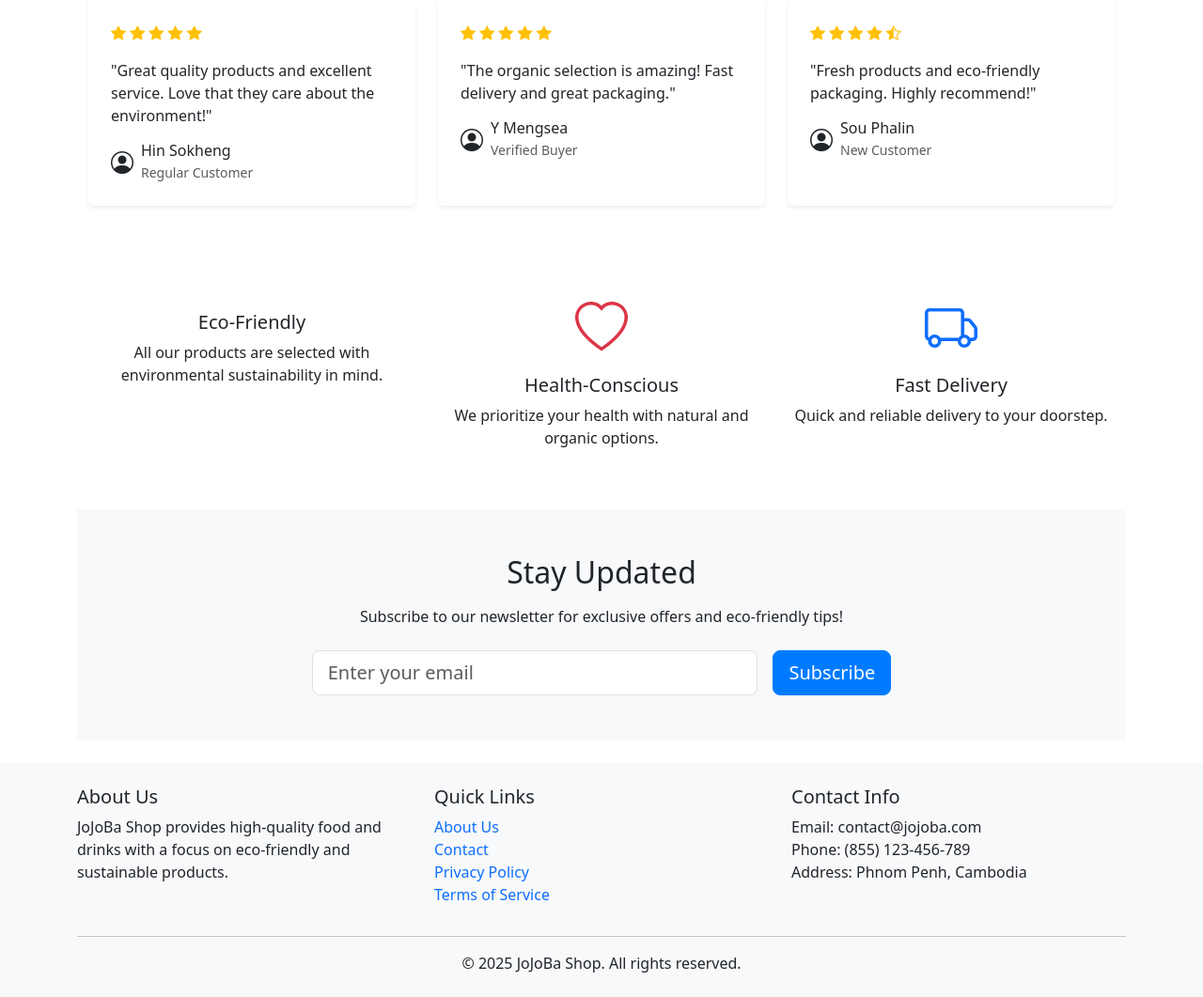
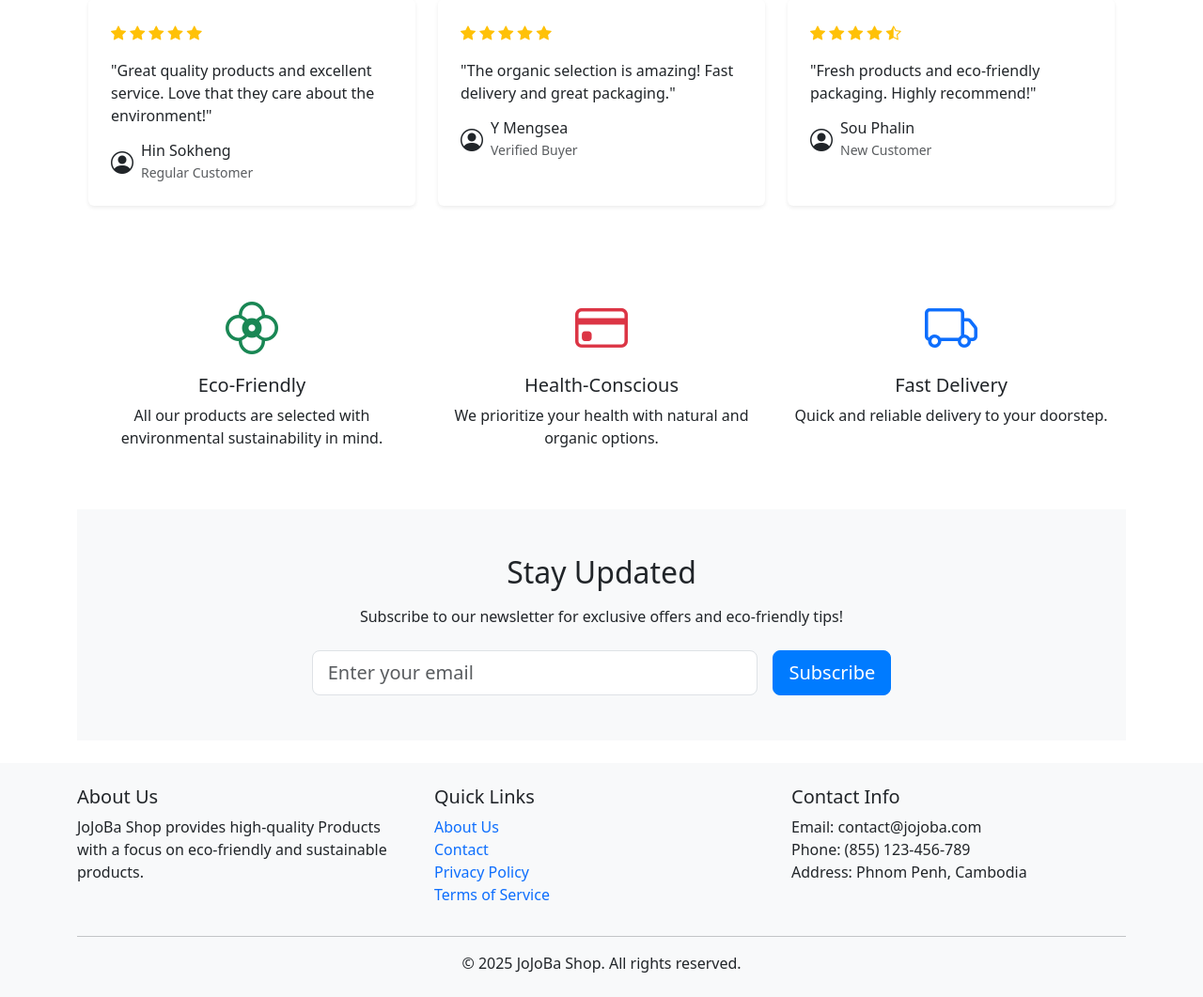
Before and after one commit to HoeumSenghun/ecommerce-shop-php, a PHP site: page /php-project/ in a window 1280 px wide. Shown: the part 1931-2992 px from the top of the page at 94% size. Run offline with PHP 8.4, Linux system fonts and the light colour scheme; data that the repository does not hold is empty; some libraries are stand-ins or nearby versions.

Commit message:
change some styles

```diff
--- a/front-end/includes/footer.php
+++ b/front-end/includes/footer.php
@@ -4,7 +4,7 @@
             <div class="row">
                 <div class="col-md-4">
                     <h5>About Us</h5>
-                    <p>JoJoBa Shop provides high-quality food and drinks with a focus on eco-friendly and sustainable products.</p>
+                    <p>JoJoBa Shop provides high-quality Products with a focus on eco-friendly and sustainable products.</p>
                 </div>
                 <div class="col-md-4">
                     <h5>Quick Links</h5>
--- a/front-end/index.php
+++ b/front-end/index.php
@@ -28,7 +28,7 @@ include 'includes/header.php';
         <div class="row align-items-center">
             <div class="col-md-6">
                 <h1 class="display-4 fw-bold">Welcome to <?= SITE_NAME ?></h1>
-                <p class="lead">Discover our eco-friendly food and drinks, sourced responsibly and delivered with care.</p>
+                <p class="lead">Discover our eco-friendly Products, sourced responsibly and delivered with care.</p>
                 <div class="d-flex gap-2">
                     <a href="../front-end/products.php" class="btn btn-primary btn-lg">Shop Now</a>
                     <a href="#about" class="btn btn-outline-primary btn-lg">Learn More</a>
@@ -240,14 +240,14 @@ include 'includes/header.php';
         <div class="row g-4">
             <div class="col-md-4">
                 <div class="text-center">
-                    <i class="bi bi-leaf display-4 text-success"></i>
+                    <i class="bi bi-flower2 display-4 text-success"></i>
                     <h3 class="h5 mt-3">Eco-Friendly</h3>
                     <p>All our products are selected with environmental sustainability in mind.</p>
                 </div>
             </div>
             <div class="col-md-4">
                 <div class="text-center">
-                    <i class="bi bi-heart display-4 text-danger"></i>
+                    <i class="bi bi-credit-card display-4 text-danger"></i>
                     <h3 class="h5 mt-3">Health-Conscious</h3>
                     <p>We prioritize your health with natural and organic options.</p>
                 </div>
```
Also changed, not shown: front-end/uploads/profiles/fMawus3y2j.jpg (added).
